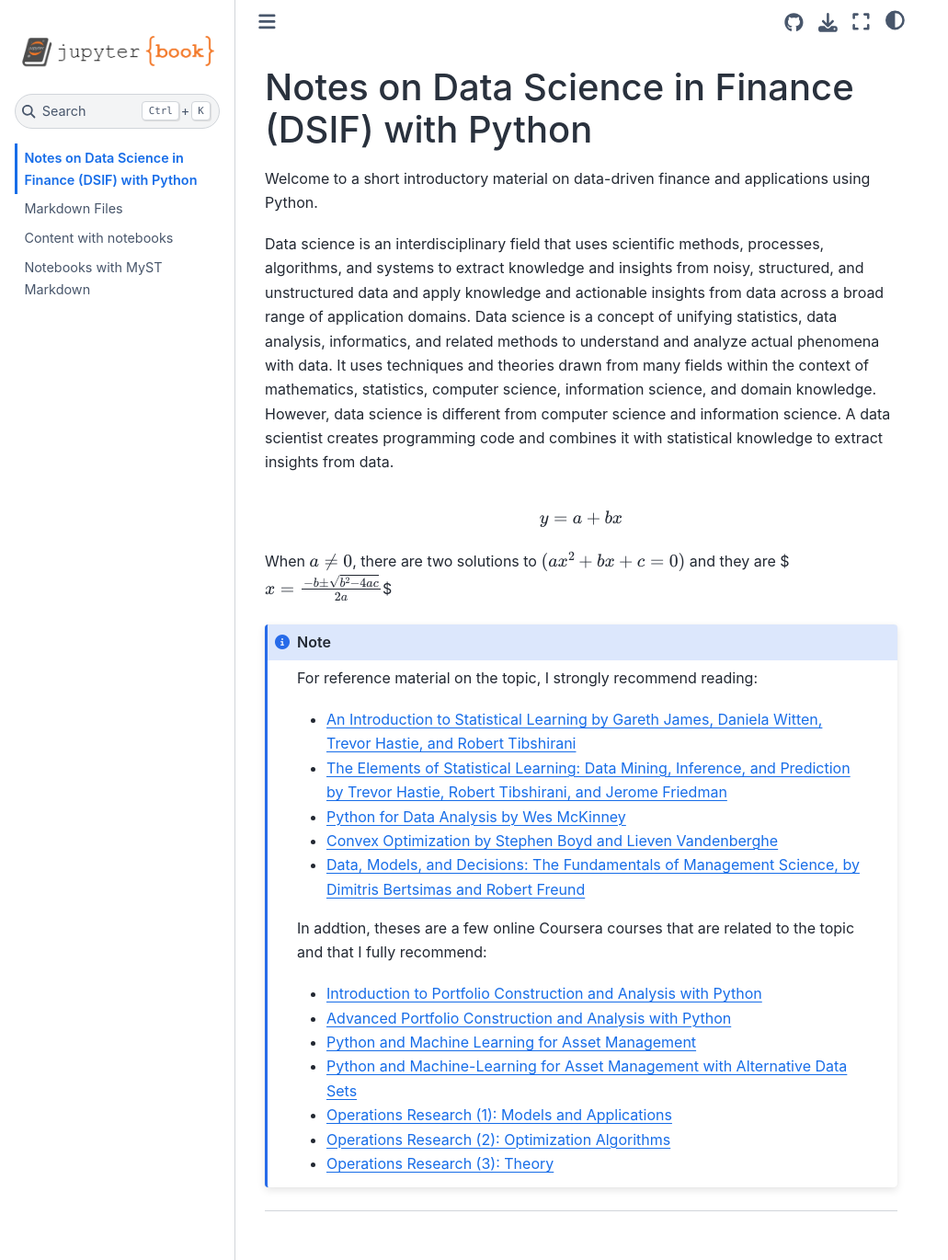
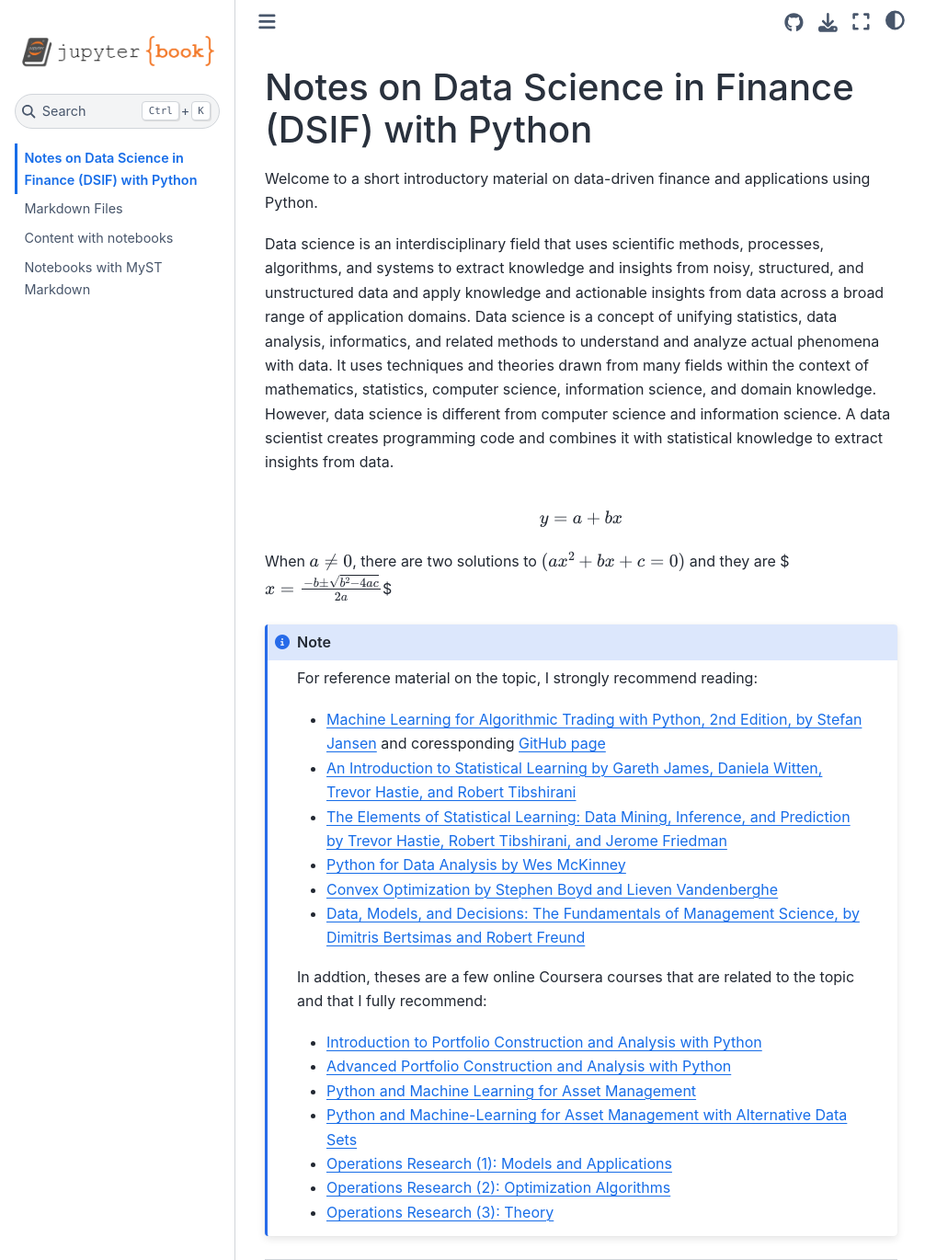
Before and after one commit to naftalic/DSIF, a Jupyter Book: the page built from intro.md, in a window 1280 px wide and 1370 px high. Shown: the whole window at 92% size, without its empty margins (0-1031 px from the left). Built offline with Jupyter Book 1.0.4 settings and Sphinx 7.4.7 and the Sphinx Book theme 1.1.4, drawn with Linux system fonts in a browser that asks for light colours.

Commit message:
Update intro.md

```diff
--- a/intro.md
+++ b/intro.md
@@ -16,6 +16,7 @@ $$ x = {-b \pm \sqrt{b^2-4ac} \over 2a} $$
 
 :::{note}
 For reference material on the topic, I strongly recommend reading:
+* [Machine Learning for Algorithmic Trading with Python, 2nd Edition, by Stefan Jansen](https://www.amazon.com/Machine-Learning-Algorithmic-Trading-alternative/dp/1839217715) and coressponding [GitHub page](https://github.com/PacktPublishing/Machine-Learning-for-Algorithmic-Trading-Second-Edition)
 * [An Introduction to Statistical Learning by Gareth James, Daniela Witten, Trevor Hastie, and Robert Tibshirani](https://www.statlearning.com/)
 * [The Elements of Statistical Learning: Data Mining, Inference, and Prediction by Trevor Hastie, Robert Tibshirani, and Jerome Friedman](https://hastie.su.domains/ElemStatLearn/)
 * [Python for Data Analysis by Wes McKinney](https://wesmckinney.com/book/)
```
